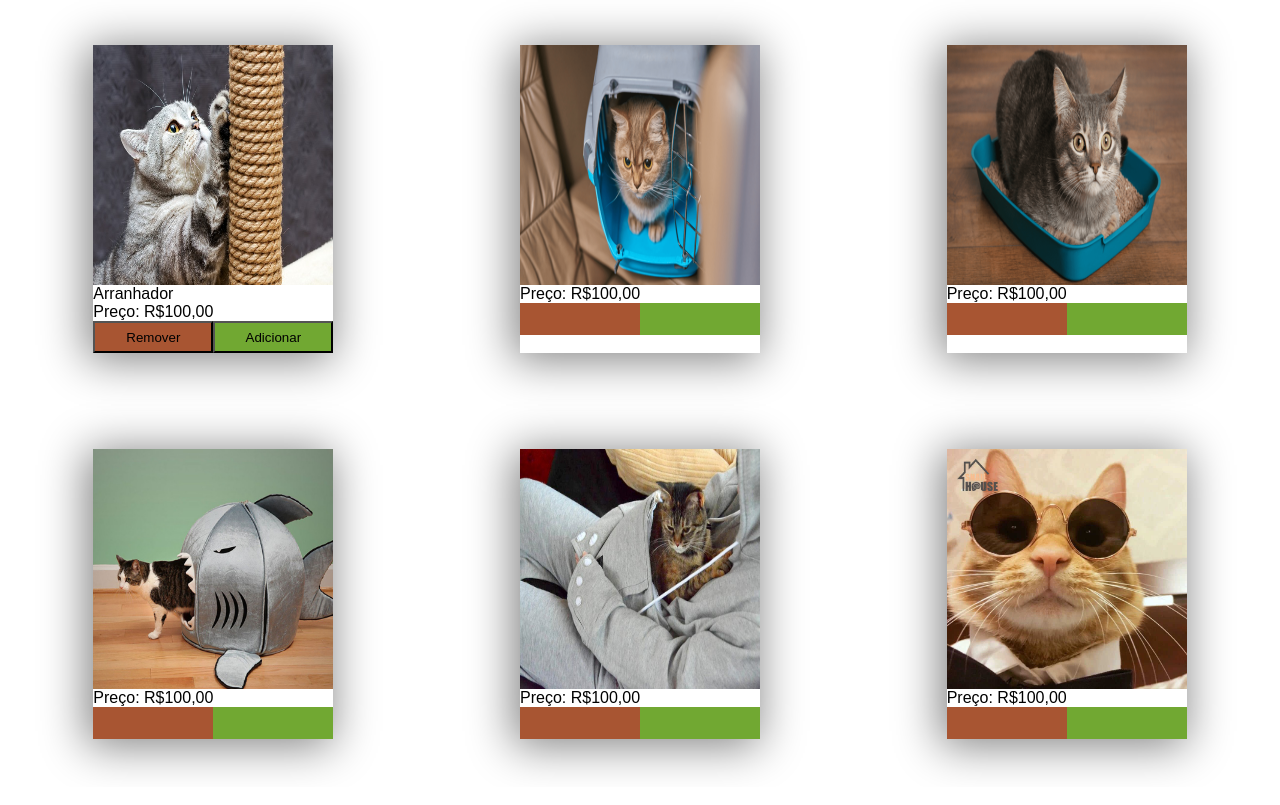
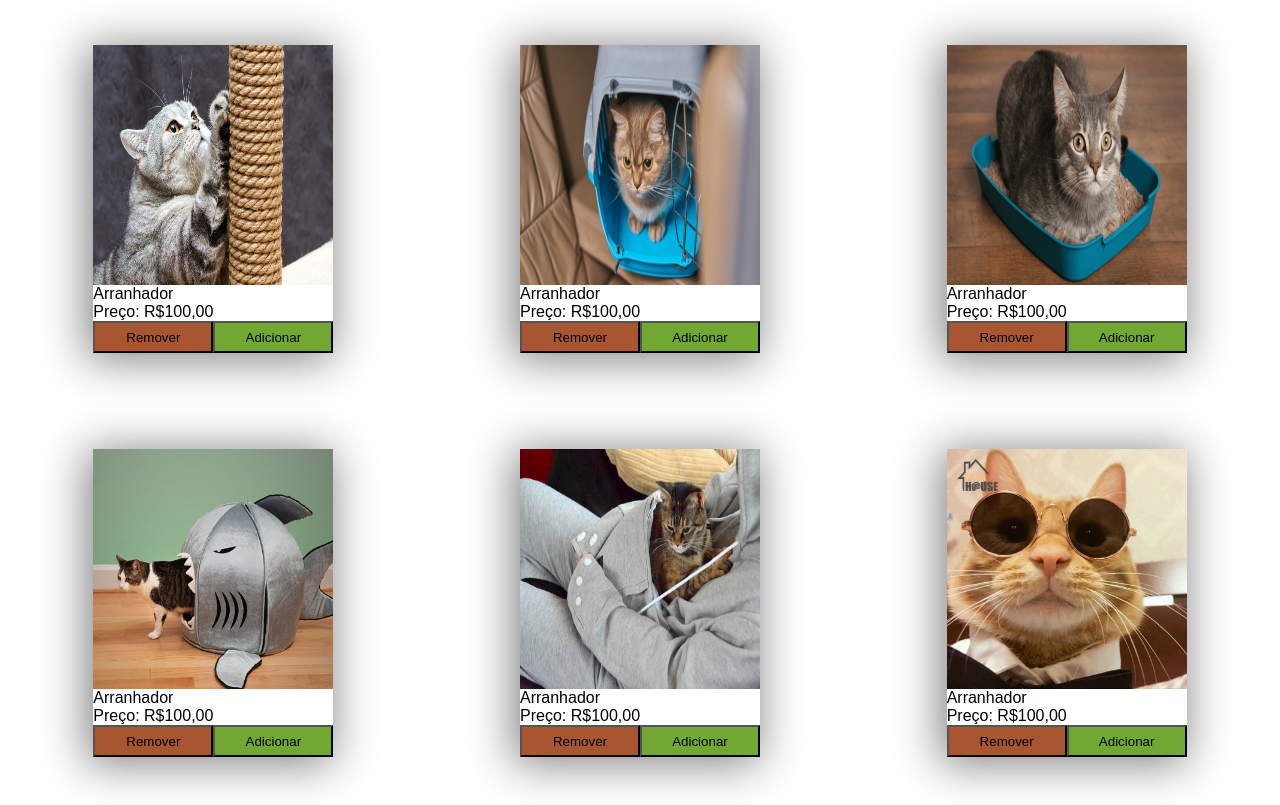
Before and after one commit to ArturQuirino/acessibilidade2, a plain HTML site: page index.html in a window 1280 px wide. Shown: the part 119-924 px from the top of the page. Drawn offline with Linux system fonts and the light colour scheme.

Commit message:
melhorias de acessibilidade

```diff
--- a/index.html
+++ b/index.html
@@ -12,59 +12,94 @@
     </div>
     <div>
       <div>
-        Valor do carrinho: R$<span id="valorCarrinho">0,00</span>
+        Valor do carrinho: R$<span id="valorCarrinho" aria-live="polite"
+          >0,00</span
+        >
       </div>
       <div>
         Clique no botão verde para adicionar o no botão vermelho para remover
       </div>
       <div class="container_body">
         <div class="card_produto">
-          <img src="imagens/arranhador.jpg" class="imagem_produto" alt="arranhador"/>
+          <img
+            src="imagens/arranhador.jpg"
+            class="imagem_produto"
+            alt="arranhador"
+          />
           <span>Arranhador</span>
           <div>Preço: R$100,00</div>
           <div class="container_adicionar_remover_carrinho">
-            <button class="botao_remover" onclick="removerNoCarrinho(100)">Remover</button>
-            <button class="botao_adicionar" onclick="adicionarNoCarrinho(100)">Adicionar</button>
+            <button class="botao_remover" onclick="removerNoCarrinho(100)">
+              Remover
+            </button>
+            <button class="botao_adicionar" onclick="adicionarNoCarrinho(100)">
+              Adicionar
+            </button>
           </div>
         </div>
         <div class="card_produto">
           <img src="imagens/caixa_Transportador.png" class="imagem_produto" />
+          <span>Arranhador</span>
           <div>Preço: R$100,00</div>
           <div class="container_adicionar_remover_carrinho">
-            <div class="botao_remover" onclick="removerNoCarrinho(100)"></div>
-            <div class="botao_adicionar" onclick="adicionarNoCarrinho(100)"></div>
+            <button class="botao_remover" onclick="removerNoCarrinho(100)">
+              Remover
+            </button>
+            <button class="botao_adicionar" onclick="adicionarNoCarrinho(100)">
+              Adicionar
+            </button>
           </div>
         </div>
         <div class="card_produto">
           <img src="imagens/caixinha_areia.png" class="imagem_produto" />
+          <span>Arranhador</span>
           <div>Preço: R$100,00</div>
           <div class="container_adicionar_remover_carrinho">
-            <div class="botao_remover" onclick="removerNoCarrinho(100)"></div>
-            <div class="botao_adicionar" onclick="adicionarNoCarrinho(100)"></div>
+            <button class="botao_remover" onclick="removerNoCarrinho(100)">
+              Remover
+            </button>
+            <button class="botao_adicionar" onclick="adicionarNoCarrinho(100)">
+              Adicionar
+            </button>
           </div>
         </div>
         <div class="card_produto">
           <img src="imagens/casa_tubarao.png" class="imagem_produto" />
+          <span>Arranhador</span>
           <div>Preço: R$100,00</div>
           <div class="container_adicionar_remover_carrinho">
-            <div class="botao_remover" onclick="removerNoCarrinho(100)"></div>
-            <div class="botao_adicionar" onclick="adicionarNoCarrinho(100)"></div>
+            <button class="botao_remover" onclick="removerNoCarrinho(100)">
+              Remover
+            </button>
+            <button class="botao_adicionar" onclick="adicionarNoCarrinho(100)">
+              Adicionar
+            </button>
           </div>
         </div>
         <div class="card_produto">
           <img src="imagens/moleton_canguru.jpeg" class="imagem_produto" />
+          <span>Arranhador</span>
           <div>Preço: R$100,00</div>
           <div class="container_adicionar_remover_carrinho">
-            <div class="botao_remover" onclick="removerNoCarrinho(100)"></div>
-            <div class="botao_adicionar" onclick="adicionarNoCarrinho(100)"></div>
+            <button class="botao_remover" onclick="removerNoCarrinho(100)">
+              Remover
+            </button>
+            <button class="botao_adicionar" onclick="adicionarNoCarrinho(100)">
+              Adicionar
+            </button>
           </div>
         </div>
         <div class="card_produto">
           <img src="imagens/oculos.jpg" class="imagem_produto" />
+          <span>Arranhador</span>
           <div>Preço: R$100,00</div>
           <div class="container_adicionar_remover_carrinho">
-            <div class="botao_remover" onclick="removerNoCarrinho(100)"></div>
-            <div class="botao_adicionar" onclick="adicionarNoCarrinho(100)"></div>
+            <button class="botao_remover" onclick="removerNoCarrinho(100)">
+              Remover
+            </button>
+            <button class="botao_adicionar" onclick="adicionarNoCarrinho(100)">
+              Adicionar
+            </button>
           </div>
         </div>
       </div>
--- a/scripts.js
+++ b/scripts.js
@@ -11,7 +11,3 @@ const removerNoCarrinho = (value) => {
   valorTotal -= value;
   document.getElementById('valorCarrinho').innerHTML = valorTotal + ',00';
 }
-
-const redirectInsta = () => {
-  window.location.href = "https://www.instagram.com/";
-}
```
